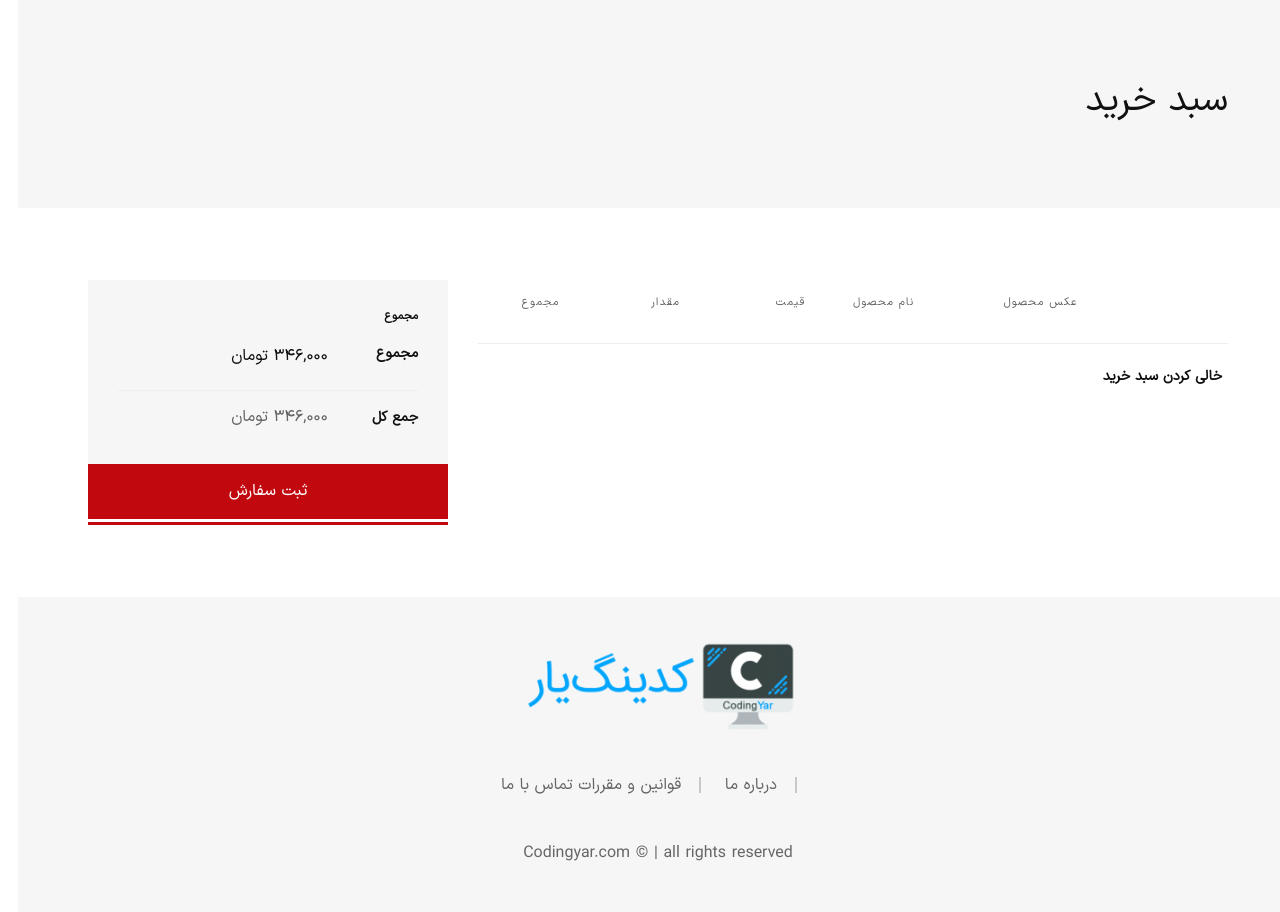
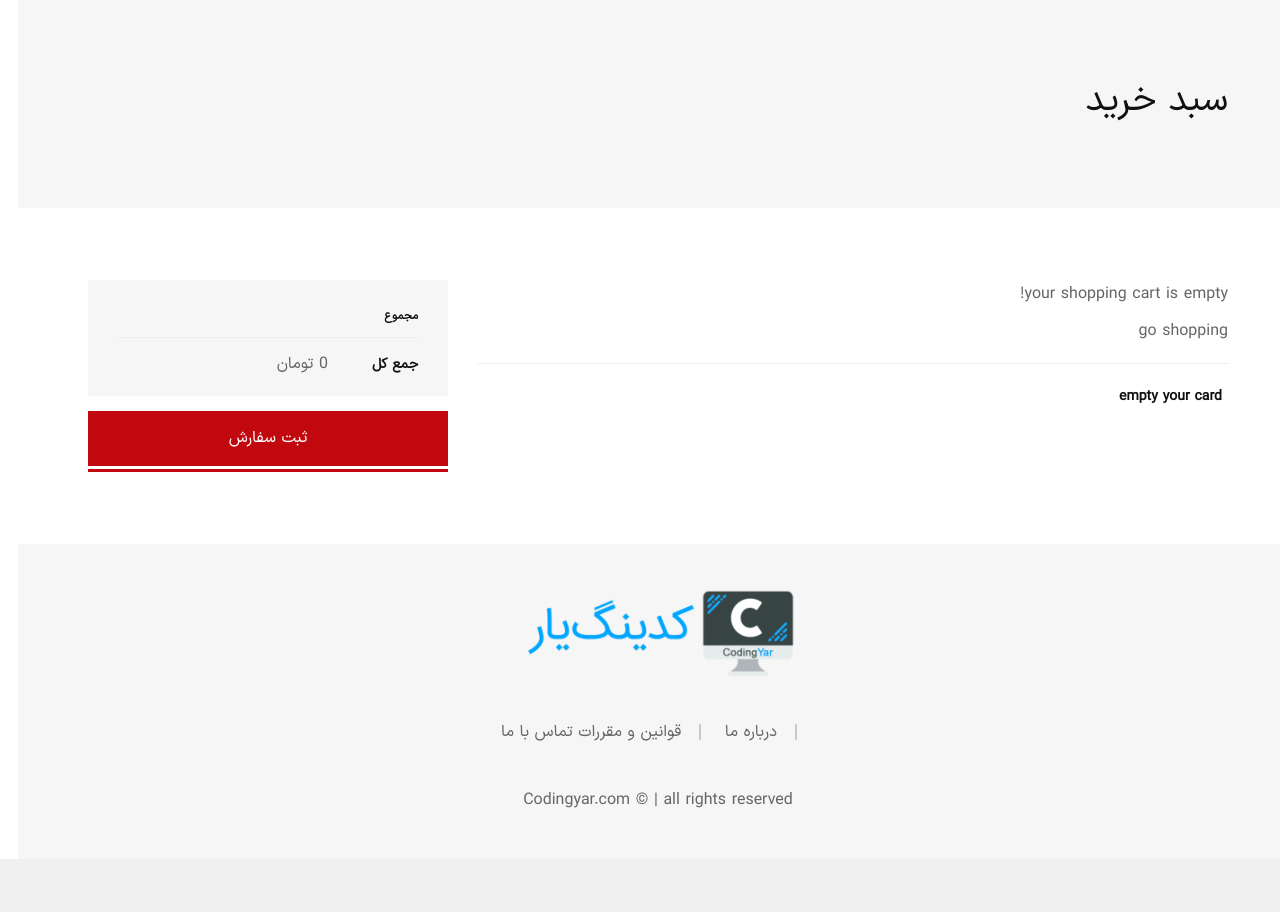
Before and after one commit to eligroup/onlineshop, a Django app: page /cart/ in a window 1280 px wide. Shown: the part 104-1016 px from the top of the page. After the commit the page ends 963 px from the top, so only its background shows below. Run offline with Django 4.2, Linux system fonts and the light colour scheme; lists and menus that the app fills with data are empty; parts of the project's set-up code (start-up, migrations or seed data) failed here and were passed over; some libraries are stand-ins or nearby versions; some web fonts are replaced.

Commit message:
implement 'empty your card' button. and total of price

```diff
--- a/cart/cart.py
+++ b/cart/cart.py
@@ -49,7 +49,8 @@ class Cart:
 
         for product in products:
             cart[str(product.id)]['product_obj'] = product
-        for item in cart.values():
+        for item in cart.values():# key is product id and value is product-obj and qty
+            item['total_price']=item['product_obj'].price * item['quantity'] # price is an attribute of modlel so for accessing we write .price
             yield item
 
     def __len__(self):
@@ -61,8 +62,16 @@ class Cart:
         del self.session['cart']
         self.save()
 
+
     def get_total_price(self):
         """get product.id then access to product by its id then sum all of them"""
-        product_id = self.cart.keys() # {"1","2","3"}
-        products = Product.objects.filter(id__in=product_id)
-        return sum(product.price for product in products)
+        products= self.cart.values() # {"1","2","3"}
+        return sum(item['quantity'] * item['product_obj'].price for item in products)
+
+        #products = Product.objects.filter(id__in=product_id)
+
+        # count =0
+        # for item in self.cart.values():
+        #     count+=(item['total_price'])
+        # return count
+        # products = Product.objects.filter(id__in=product_id)
--- a/cart/templates/cart/cart_detail.html
+++ b/cart/templates/cart/cart_detail.html
@@ -33,6 +33,7 @@
 
                             <div class="row no-gutters">
                                 <div class="col-12">
+                                    {% if cart %}
                                         <div class="table-content table-responsive">
                                             <table class="table text-center">
                                                 <thead>
@@ -44,7 +45,8 @@
                                                     <th>مقدار</th>
                                                     <th>مجموع</th>
                                                 </tr>
-                                                </thead>                                                <tbody>
+                                                </thead>
+                                                <tbody>
 
 
                                                 <!--before in __iter__ we defined that we can have loop in cart -->
@@ -56,8 +58,8 @@
                                                             </a>
                                                         </td>
                                                         <td class="product-thumbnail ">
-                                                            <img src="assets/img/products/prod-10-70x88.jpg"
-                                                                 alt="Product Thumnail">
+                                                            <img src="{% static "img/products/prod-10-70x88.jpg" %}"
+                                                                 alt="">
                                                         </td>
                                                         <td class="product-name ">
                                                             <h3>
@@ -81,52 +83,61 @@
                                                                     {{ item.product_item_quantity_form.inplace }}
                                                                 </div>
                                                                 <button type="submit" class=" small"
-                                                                            value="update"><i class="fa fa-refresh " ></i>
+                                                                        value="update"><i class="fa fa-refresh "></i>
                                                                 </button>
 
                                                             </form>
                                                         </td>
                                                         <td class="product-total-price">
                                                             <span class="product-price-wrapper">
-                                                                <span class="money">۲۹۶,۰۰۰ تومان</span>
+                                                                <span class="money">تومان{{ item.total_price }}</span>
                                                             </span>
                                                         </td>
                                                     </tr>
-                                                {% endfor %}
+                                                {% endfor %}d
 
 
                                                 </tbody>
                                             </table>
                                         </div>
+                                    {% else %}
+                                        <p>{% trans "your shopping cart is empty!" %}</p>
+                                        <a href="{% url "product_list" %}">{% trans "go shopping" %}</a>
+                                    {% endif %}
                                 </div>
                             </div>
                             <div class="row no-gutters border-top pt--20 mt--20">
                                 <div class="col-sm-6 text-sm-right">
-                                        <button type="submit" class="cart-form__btn">خالی کردن سبد خرید</button>
+                                    <form method="post" action="{% url "cart:cart_empty" %}">
+                                        {% csrf_token %}
+                                        <button type="submit" class="cart-form__btn">{% trans "empty your card" %}
+                                        </button>
+                                    </form>
                                 </div>
                             </div>
+
 
                     </div>
                     <div class="col-lg-4">
                         <div class="cart-collaterals">
                             <div class="cart-totals">
                                 <h5 class="font-size-14 font-bold mb--15">مجموع</h5>
-                                    <div class="cart-calculator">
-                                        <div class="cart-calculator__item">
-                                            <div class="cart-calculator__item--head">
-                                                <span>مجموع</span>
-                                            </div>
-                                            <div class="cart-calculator__item--value">
-                                                <span>۳۴۶,۰۰۰ تومان</span>
-                                            </div>
-                                        </div>
+                                {#                                    <div class="cart-calculator">#}
+                                {#                                        <div class="cart-calculator__item">#}
+                                {#                                            <div class="cart-calculator__item--head">#}
+                                {#                                                <span>مجموع</span>#}
+                                {#                                            </div>#}
+                                {#                                            <div class="cart-calculator__item--value">#}
+                                {#                                                <span>۳۴۶,۰۰۰ تومان</span>#}
+                                {#                                            </div>#}
+                                {#                                        </div>#}
                                 <div class="cart-calculator__item order-total">
                                     <div class="cart-calculator__item--head">
                                         <span>جمع کل</span>
                                     </div>
                                     <div class="cart-calculator__item--value">
                                                 <span class="product-price-wrapper">
-                                                    <span class="money">۳۴۶,۰۰۰ تومان</span>
+                                                    <span class="money">{{ cart.get_total_price }} تومان</span>
                                                 </span>
                                     </div>
                                 </div>
@@ -141,7 +152,7 @@
             </div>
         </div>
     </div>
-        </div>
+
     <!-- Main Content Wrapper Start -->
 
     <!-- Footer Start-->
--- a/cart/urls.py
+++ b/cart/urls.py
@@ -6,5 +6,6 @@ urlpatterns = [
     path("", views.cart_detail_view, name="cart_detail"),
     path("add/<int:product_id>/" ,views.add_to_cart_view , name="cart_add"),
     path("remove/<int:product_id>/", views.remove_from_cart_view, name ="cart_remove"),
+    path('empty/',views.empty_cart, name="cart_empty"),
 
 ]
--- a/cart/views.py
+++ b/cart/views.py
@@ -33,6 +33,12 @@ def remove_from_cart_view(request , product_id):
     cart.remove(product)
     return redirect("cart:cart_detail")
 
+def empty_cart(request):
+    cart=Cart(request)
+    cart.clear()
+    return redirect("cart:cart_detail")
+
+
 
 
 # Create your views here.
--- a/products/urls.py
+++ b/products/urls.py
@@ -6,5 +6,6 @@ urlpatterns = [
     #path("<int:pk>/", views.product_detail_view, name="product_detail"),
     path("<int:pk>/", views.ProductDetailView.as_view(), name="product_detail"),
     #product_id is an enterance parameter for this url and access from product.id in template,
-    path('comment/<int:product_id>',views.CommentDetailView.as_view(), name="comment_create")
+    path('comment/<int:product_id>',views.CommentDetailView.as_view(), name="comment_create"),
+
 ]
```
Lines whose indentation alone changed are shown as unchanged.
